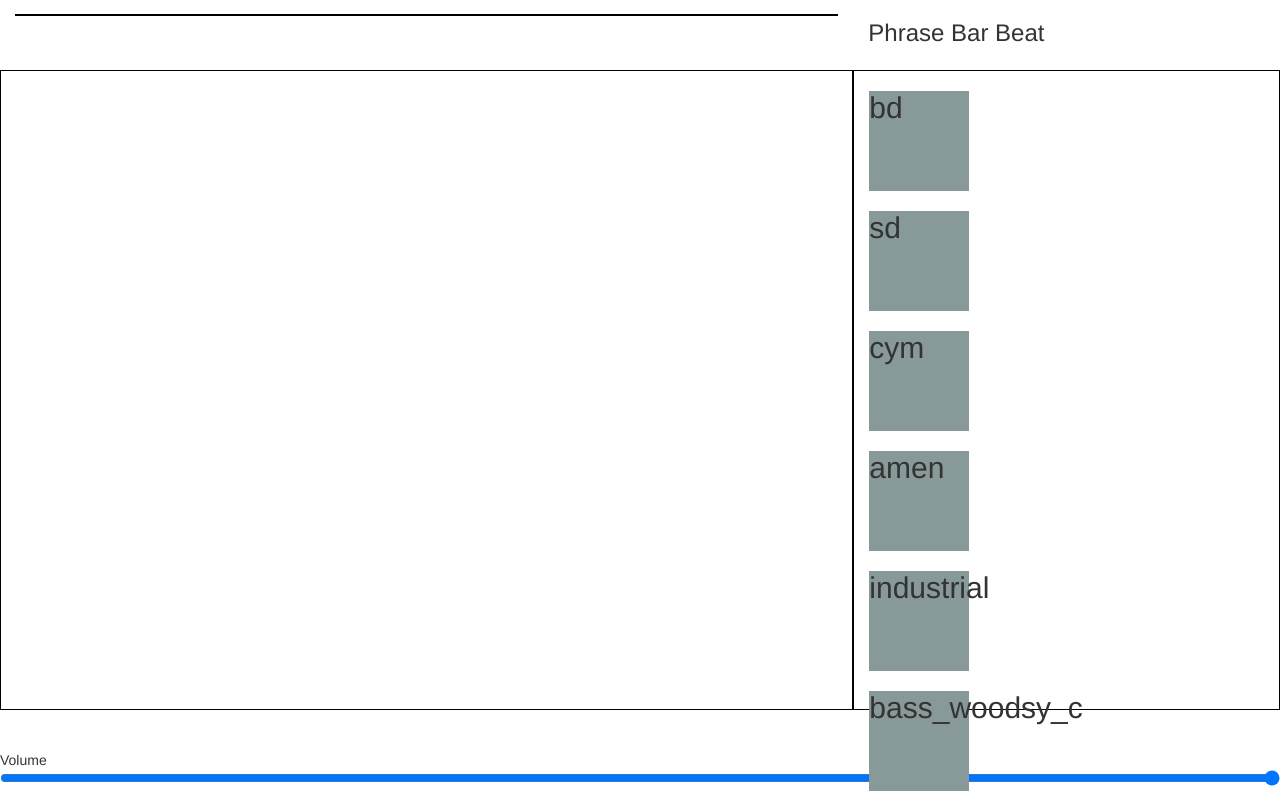
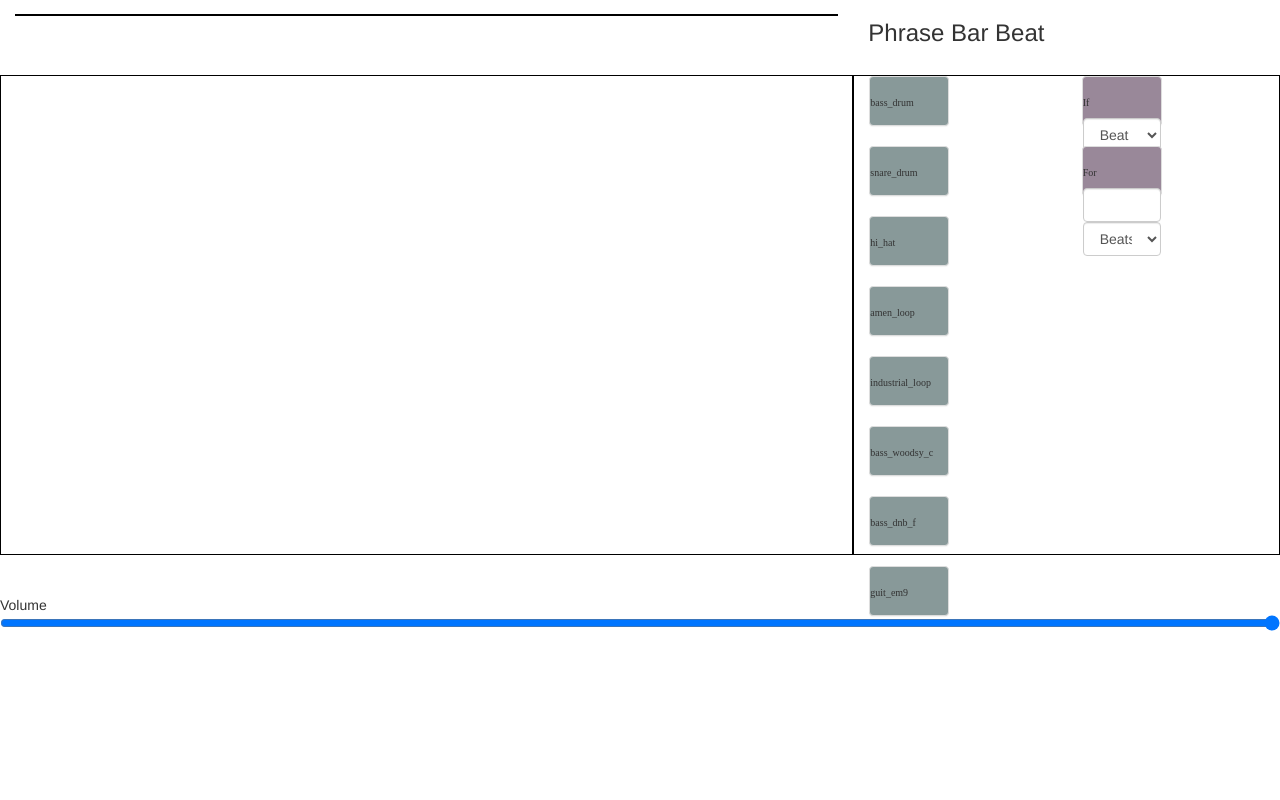
Before and after one commit to jasongwartz/chopsticks, a plain HTML site: page app/index.html in a window 1280 px wide. Shown: the top 800 px of the page. Drawn offline with Linux system fonts and the light colour scheme; no server answers.

Commit message:
beginning of some ui changes

```diff
--- a/app/index.html
+++ b/app/index.html
@@ -1,3 +1,4 @@
+<!DOCTYPE html>
 <html lang="en">
 
 <head>
@@ -26,11 +27,11 @@
 
   <div class="container-fluid">
     <div class="row">
-      <div class = "col-md-8">
-      <canvas id="visual"></canvas>
-      <br /><br /><br />
+      <div class="col-md-8">
+        <canvas id="visual"></canvas>
+        <br /><br /><br />
       </div>
-      <div class = "col-md-4">
+      <div class="col-md-4">
         <h3>
         Phrase   Bar   Beat
         </h3>
@@ -44,8 +45,12 @@
 
       </div>
       <div class="col-md-4" id="node-tray">
-
-
+        <div class="row">
+          <div class="col-md-6" id="sn-tray">
+          </div>
+          <div class="col-md-6" id="wrapper-tray">
+          </div>
+        </div>
       </div>
 
 
--- a/app/src/ui.coffee
+++ b/app/src/ui.coffee
@@ -87,7 +87,7 @@ ui_init = ->
   canvas_init() # changed to happen in ui_init call, not on document.ready()
 
   # add sound nodes to tray
-  $(n.html).appendTo($("#node-tray"))
+  $(n.html).appendTo($("#sn-tray"))
     .draggable(
       {
         helper:"clone",
@@ -97,7 +97,7 @@ ui_init = ->
     .data("SoundNode", n) for n in SoundNode.tray_instances
 
   # add wrappers to tray
-  $(w.html).appendTo($("#node-tray"))
+  $(w.html).appendTo($("#wrapper-tray"))
     .draggable(
       {
         scope:"tray",
--- a/app/static/css/style.css
+++ b/app/static/css/style.css
@@ -1,19 +1,28 @@
     .node-sample {
       background-color: #899;
-      height: 100px;
-      width: 100px;
+      height: 50px;
+      width: 80px;
     }
 
     .node-wrapper {
       background-color: #989;
-      height: 40px;
-      width: 100px;
+      height: 50px;
+      width: 80px;
     }
 
     #node-canvas, #node-tray {
       border:1px solid black;
-      height: 80%;
+      height: 60vh;
     }
     .node-canvas-hover {
       background-color: #898;
     }
+
+    h2 {
+      font-family: Raleway;
+      font-size: 1rem;
+    }
+
+    select {
+      font-size: 1rem;
+    }
--- a/app/static/js/lang.js
+++ b/app/static/js/lang.js
@@ -15,7 +15,7 @@ Wrapper = (function() {
   function Wrapper(name1, extra_html) {
     this.name = name1;
     Wrapper.instances.push(this);
-    this.html = "<div class=\"node node-wrapper\" id=\"" + this.name + "\">\n  <h2>" + this.name + "</h2>\n  " + extra_html + "\n</div>";
+    this.html = "<div class=\"node node-wrapper panel panel-default\" id=\"" + this.name + "\">\n  <h2>" + this.name + "</h2>\n  " + extra_html + "\n</div>";
   }
 
   Wrapper.parse_input = function(str) {
@@ -129,50 +129,8 @@ SoundNode = (function() {
     this.playing_phrases = [];
     this.playing_bars = [];
     this.playing_beats = [];
-    this.html = "<div class=\"node-sample-container\" id=\"" + this.id + "-container\">\n  <div class=\"wrappers\">\n  </div>\n  <div class=\"node node-sample\" id=\"" + this.id + "\">\n    <h2>" + this.id + "</h2>\n  </div>\n  </div>";
+    this.html = "<div class=\"node-sample-container\" id=\"" + this.id + "-container\">\n  <div class=\"wrappers\">\n  </div>\n  <div class=\"node node-sample panel panel-default\" id=\"" + this.id + "\">\n    <h2>" + this.id + "</h2>\n  </div>\n  </div>\n  ";
   }
-
-  SoundNode.prototype.play = function() {
-    var j, k, l, len, len1, p, phrases_expired, ref, ref1, ref2, ref3, results, results1, results2;
-    phrases_expired = this.playing_phrases.every(function(i) {
-      return i < phrase;
-    });
-    if (indexOf.call(this.playing_phrases, phrase) < 0 && this.playing_phrases.length !== 0) {
-
-    } else {
-      if (this.playing_bars.length !== 0) {
-        if (this.playing_beats.length !== 0) {
-          ref = this.playing_beats;
-          results = [];
-          for (j = 0, len = ref.length; j < len; j++) {
-            p = ref[j];
-            if (ref1 = Math.ceil(p / 4), indexOf.call(this.playing_bars, ref1) >= 0) {
-              results.push(this.instrument.add(p));
-            } else {
-              results.push(void 0);
-            }
-          }
-          return results;
-        } else {
-          results1 = [];
-          for (p = k = 1; k <= 16; p = k += 4) {
-            if (ref2 = Math.floor(p / 4) + 1, indexOf.call(this.playing_bars, ref2) >= 0) {
-              results1.push(this.instrument.add(p));
-            }
-          }
-          return results1;
-        }
-      } else {
-        ref3 = this.playing_beats;
-        results2 = [];
-        for (l = 0, len1 = ref3.length; l < len1; l++) {
-          p = ref3[l];
-          results2.push(this.instrument.add(p));
-        }
-        return results2;
-      }
-    }
-  };
 
   SoundNode.prototype.phrase_eval = function() {
     var j, len, ref, w;
@@ -354,6 +312,48 @@ SoundNode = (function() {
     return this.node_eval(index + 1);
   };
 
+  SoundNode.prototype.play = function() {
+    var j, k, l, len, len1, p, phrases_expired, ref, ref1, ref2, ref3, results, results1, results2;
+    phrases_expired = this.playing_phrases.every(function(i) {
+      return i < phrase;
+    });
+    if (indexOf.call(this.playing_phrases, phrase) < 0 && this.playing_phrases.length !== 0) {
+
+    } else {
+      if (this.playing_bars.length !== 0) {
+        if (this.playing_beats.length !== 0) {
+          ref = this.playing_beats;
+          results = [];
+          for (j = 0, len = ref.length; j < len; j++) {
+            p = ref[j];
+            if (ref1 = Math.ceil(p / 4), indexOf.call(this.playing_bars, ref1) >= 0) {
+              results.push(this.instrument.add(p));
+            } else {
+              results.push(void 0);
+            }
+          }
+          return results;
+        } else {
+          results1 = [];
+          for (p = k = 1; k <= 16; p = k += 4) {
+            if (ref2 = Math.floor(p / 4) + 1, indexOf.call(this.playing_bars, ref2) >= 0) {
+              results1.push(this.instrument.add(p));
+            }
+          }
+          return results1;
+        }
+      } else {
+        ref3 = this.playing_beats;
+        results2 = [];
+        for (l = 0, len1 = ref3.length; l < len1; l++) {
+          p = ref3[l];
+          results2.push(this.instrument.add(p));
+        }
+        return results2;
+      }
+    }
+  };
+
   return SoundNode;
 
 })();
--- a/app/static/js/ui.js
+++ b/app/static/js/ui.js
@@ -68,7 +68,7 @@ ui_init = function() {
   ref = SoundNode.tray_instances;
   for (i = 0, len = ref.length; i < len; i++) {
     n = ref[i];
-    $(n.html).appendTo($("#node-tray")).draggable({
+    $(n.html).appendTo($("#sn-tray")).draggable({
       helper: "clone",
       scope: "tray"
     }).data("SoundNode", n);
@@ -77,7 +77,7 @@ ui_init = function() {
   results = [];
   for (j = 0, len1 = ref1.length; j < len1; j++) {
     w = ref1[j];
-    results.push($(w.html).appendTo($("#node-tray")).draggable({
+    results.push($(w.html).appendTo($("#wrapper-tray")).draggable({
       scope: "tray",
       helper: "clone"
     }).data("Wrapper", w));
--- a/app/static/sampledata.json
+++ b/app/static/sampledata.json
@@ -1,18 +1,18 @@
 {
-    "bd": {
+    "bass_drum": {
       "file": "static/samples/drum_bass_hard.wav"
     },
-    "sd": {
+    "snare_drum": {
       "file": "static/samples/drum_snare_hard.wav"
     },
-    "cym": {
+    "hi_hat": {
       "file": "static/samples/drum_cymbal_closed.wav"
   },
-  "amen": {
+  "amen_loop": {
       "file": "static/samples/loop_amen.wav",
       "beat_stretch": 4
   },
-  "industrial": {
+  "industrial_loop": {
       "file": "static/samples/loop_industrial.wav",
       "beat_stretch": 2
   },
```
Also changed, not shown: app/src/lang.coffee (+28 -32 lines).
